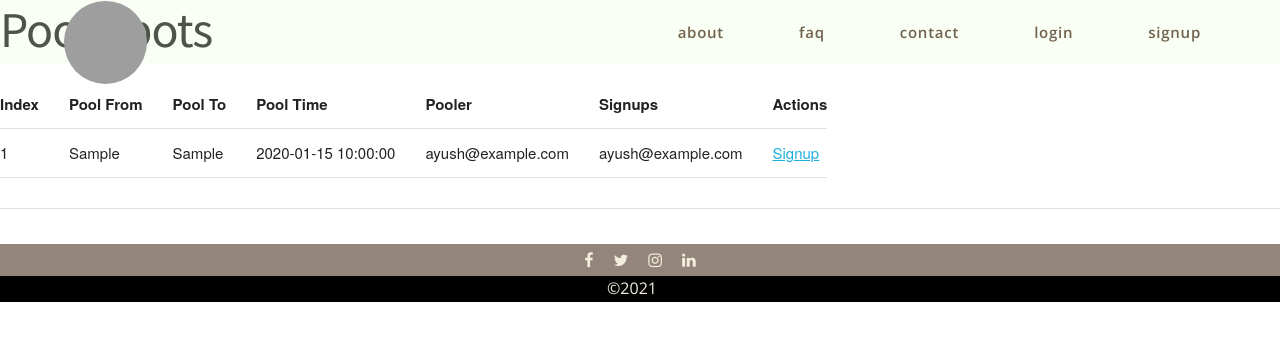
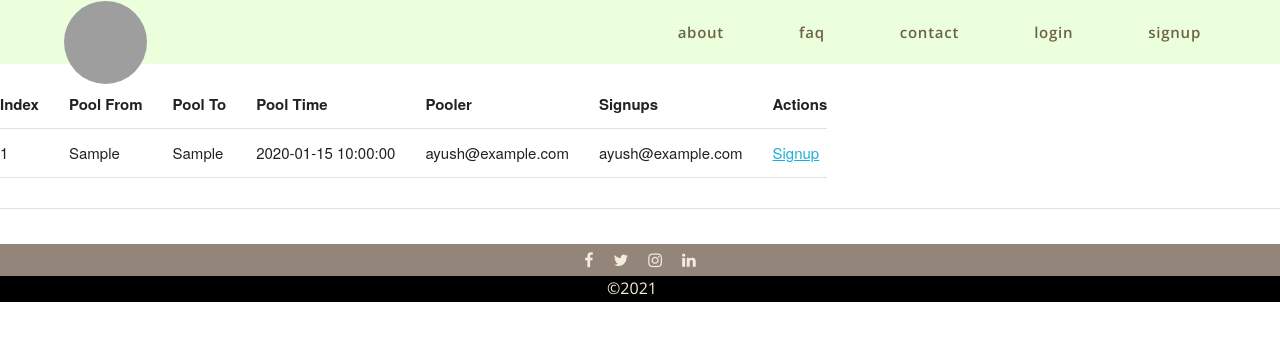
Before and after one commit to AyushMukherjee/suslab, a Flask app: page /pool/ in a window 1280 px wide. Shown: the top 341 px of the page. Run offline with Flask 2, Linux system fonts and the light colour scheme; data comes from the database, SQL or seed files in the repository; tables that the repository leaves empty hold one stand-in row (values such as "Sample post"); some libraries are stand-ins or nearby versions; grey boxes are pictures that could not be loaded.

Commit message:
change navbar opacity on scrolling

```diff
--- a/suslab/static/css/base.css
+++ b/suslab/static/css/base.css
@@ -76,9 +76,13 @@
     width: 100%;
     height: var(--nav-height);
     left: 50%;
+    background-color: var(--colour-primary);
     transform: translateX(-50%);
-    background: var(--colour-primary);
     z-index: 999;
+}
+
+html:not([data-scroll='0']) .navbar {
+    background-color: var(--colour-primary-opaque);
 }
 
 .home {
--- a/suslab/static/css/index.css
+++ b/suslab/static/css/index.css
@@ -212,17 +212,18 @@
 }
 
 .app-section {
-    background: var(--colour-transparent);
     height: var(--section-height-primary);
     padding-top: var(--nav-height);
     padding-bottom: var(--nav-height);
 }
 
 .app-component {
+    background: var(--colour-transparent);
     position: relative;
     height: 80%;
     margin-top: 2em;
     margin-bottom: 2em;
+    border-radius: 10%;
 }
 
 .card {
--- a/suslab/static/js/nav.js
+++ b/suslab/static/js/nav.js
@@ -1,5 +1,6 @@
 document.addEventListener('DOMContentLoaded', function () {
     const navToggle = document.querySelector('.nav-toggle');
+    const navbar = document.querySelector('.navbar')
 
     navToggle.addEventListener('click', () => {
         document.querySelector('nav').classList.toggle('nav-open');
--- a/suslab/templates/base.html
+++ b/suslab/templates/base.html
@@ -32,9 +32,9 @@
   <!-- Add your site or application content here -->
   <script src="{{ url_for('static', filename='js/vendor/modernizr-3.11.2.min.js') }}"></script>
   <script src="{{ url_for('static', filename='js/plugins.js') }}"></script>
-  <script src="{{ url_for('static', filename='js/main.js') }}"></script>
 
   <script src="{{ url_for('static', filename='js/nav.js') }}"></script>
+  <script src="{{ url_for('static', filename='js/debounce-scroll.js') }}"></script>
 
   <nav class="navbar">
     <div class="home" id="home">
```
Also changed, not shown: suslab/static/js/main.js (deleted).
